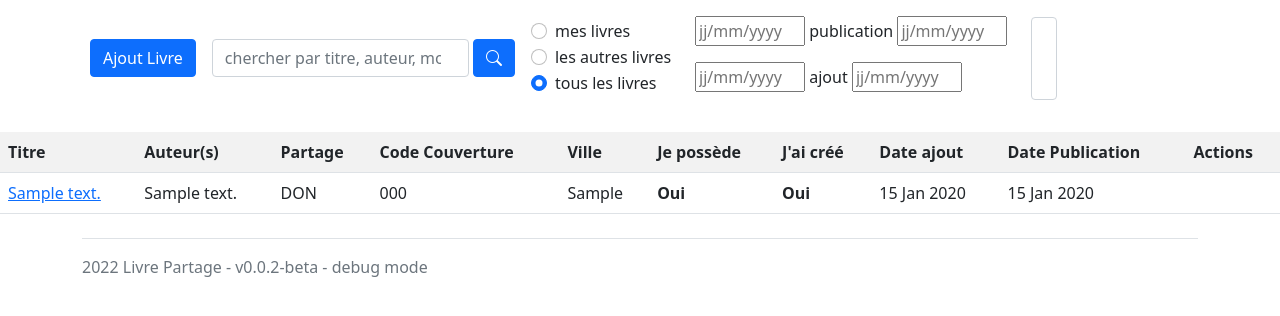
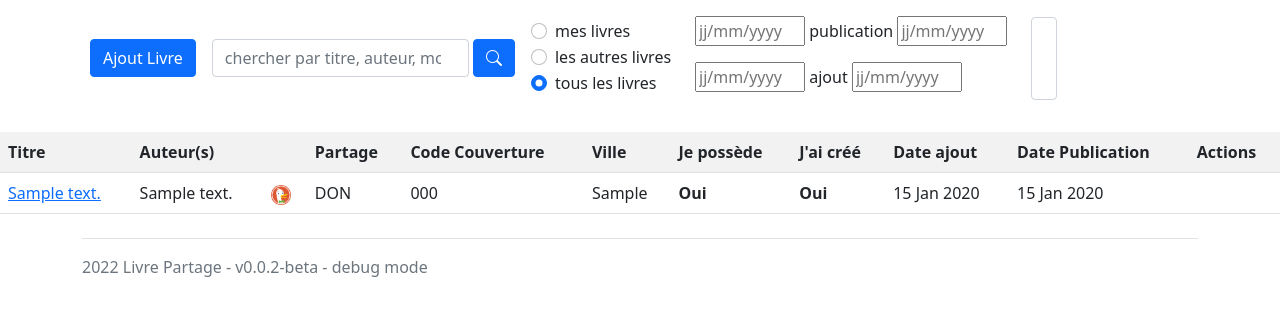
Before and after one commit to ngandriau/livrepartage, a Django app: page /livres/ in a window 1280 px wide. Shown: the part 56-372 px from the top of the page. Run offline with Django 4.2, Linux system fonts and the light colour scheme; a user stored in the database is signed in; tables that the repository leaves empty hold one stand-in row (values such as "Sample post"); lists and menus that the app fills with data are empty.

Commit message:
ajout lien recherche duckduckgo dans page de liste des livres

```diff
--- a/livres/templates/livres/index.html
+++ b/livres/templates/livres/index.html
@@ -110,6 +110,7 @@
             <tr>
                 <th scope="col">Titre</th>
                 <th scope="col">Auteur(s)</th>
+                <th scope="col"></th> {# destiner aux liens de recherche comme duckduckgo - empty column header expres pour sauver espace #}
                 <th scope="col">Partage</th>
                 <th scope="col">Code Couverture</th>
                 <th scope="col">Ville</th>
@@ -122,10 +123,11 @@
             {% for livre in latest_created_livre_list %}
                 <tr>
                 <td> {% if livre.possesseur == user %}<a href="{% url 'livres:reqeditlivre' livre.id %}">{% endif %}
-                    {{ livre.titre_text }}
+                    <span class="label label-primary">{{ livre.titre_text }}</span>
                     {% if livre.possesseur == user %}</a>{% endif %}
                 </td>
                 <td>{{ livre.auteur_text }}</td>
+                <td><a href="https://duckduckgo.com/?q={{ livre.titre_text|urlencode }}" target="_blank"><img src="{% static 'livres/faviconduckduckgo.ico' %}" width="20" height="20"/></a></td>
                 <td>{{ livre.mode_partage }} </td>
                 <td>{{ livre.livre_code }} </td>
                 <td>{{ livre.possesseur.userprofile.ville }} </td>
```
Also changed, not shown: livres/static/livres/faviconduckduckgo.ico (added).
